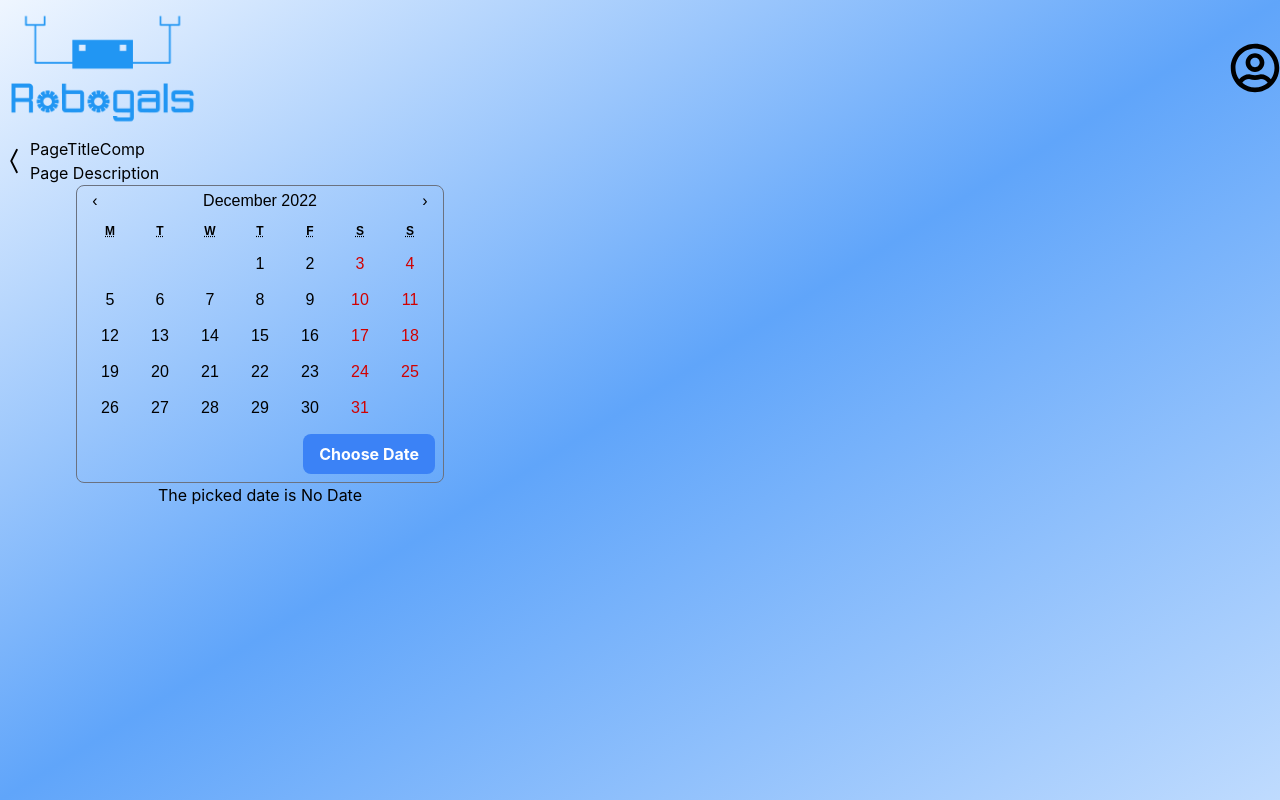
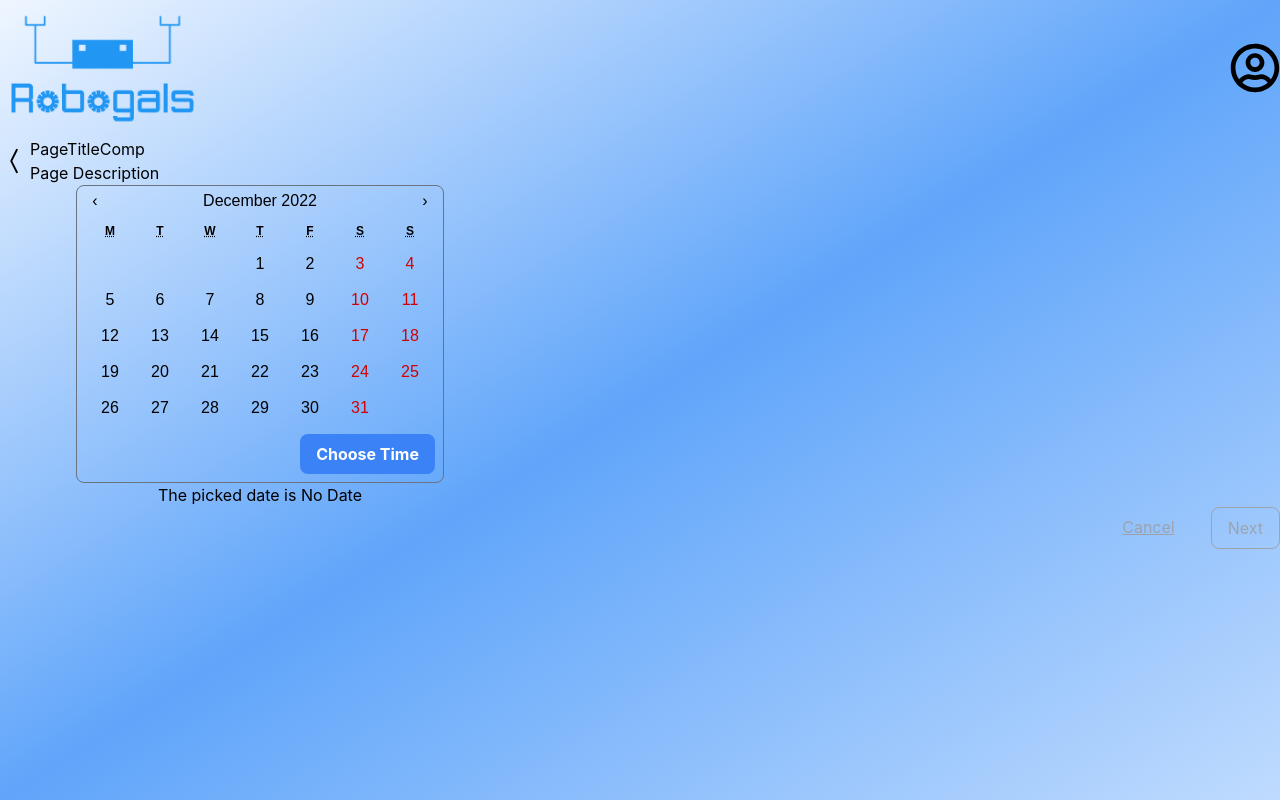
Before and after one commit to keduong33/robogalSystem, a Next.js app: page /addBooking in a window 1280 px wide. Built offline with nearby package versions, Linux system fonts and the light colour scheme; no server answers; sample sign-in values are in the browser's storage.

Commit message:
Finish Basic Calendar Component

```diff
--- a/components/AddBookingComp/AddDateComp.jsx
+++ b/components/AddBookingComp/AddDateComp.jsx
@@ -26,7 +26,7 @@ function AddDateComp({ date, setDate, setDatePicked }) {
             setDatePicked(true);
           }}
         >
-          Choose Date
+          Choose Time
         </button>
       </div>
     </div>
--- a/components/AddBookingComp/AddTimeComp.jsx
+++ b/components/AddBookingComp/AddTimeComp.jsx
@@ -110,7 +110,7 @@ function AddTimeComp({
               setTimePicked(true);
             }}
           >
-            Choose Time
+            Set Time
           </button>
         </div>
       </div>
--- /dev/null
+++ b/components/AddBookingComp/ConfirmComp.jsx
@@ -0,0 +1,29 @@
+import React from "react";
+
+function ConfirmComp({ eligible }) {
+  return (
+    <div className="flex justify-end">
+      <div className="mr-5">
+        <button className="transparentButton font-normal underline text-gray-400">
+          Cancel
+        </button>
+      </div>
+      {eligible ? (
+        <div>
+          <button className="greenButton">Next</button>
+        </div>
+      ) : (
+        <div>
+          <button
+            className="transparentButton font-normal text-gray-400 border border-gray-400"
+            disabled
+          >
+            Next
+          </button>
+        </div>
+      )}
+    </div>
+  );
+}
+
+export default ConfirmComp;
--- a/pages/addBooking.jsx
+++ b/pages/addBooking.jsx
@@ -9,6 +9,7 @@ import PageTitleComp from "../components/ReusableComps/PageTitleComp";
 import AddTimeComp from "../components/AddBookingComp/AddTimeComp";
 import AddSessionTypeComp from "../components/AddBookingComp/AddSessionTypeComp";
 import AddLocationComp from "../components/AddBookingComp/AddLocationComp";
+import ConfirmComp from "../components/AddBookingComp/ConfirmComp";
 
 function AddBooking() {
   // Basic authentication check
@@ -80,6 +81,17 @@ function AddBooking() {
           </div>
         )}
       </div>
+
+      {/* Confirm Booking component */}
+      {datePicked && timePicked && sessionType && locationType ? (
+        <div>
+          <ConfirmComp eligible={true} />
+        </div>
+      ) : (
+        <div>
+          <ConfirmComp eligible={false} />
+        </div>
+      )}
     </div>
   );
 }
--- a/styles/globals.css
+++ b/styles/globals.css
@@ -16,7 +16,11 @@
 }
 
 .greenButton{
-  @apply bg-green-700;
+  @apply bg-green-500 hover:bg-green-700 text-white font-bold py-2 px-4 rounded-lg w-full items-center;
+}
+
+.transparentButton{
+  @apply bg-transparent text-white font-bold py-2 px-4 rounded-lg w-full items-center;
 }
 
 .customBorder{
```
